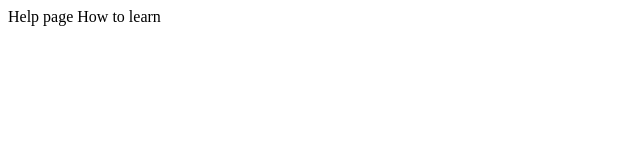
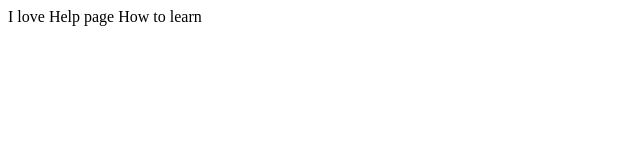
Before and after one commit to nkoropka/mate-test-repository, a plain HTML site: page help.html in a window 1280 px wide. Shown: the full height of the page, 0-640 px from the left. Drawn offline with Linux system fonts and the light colour scheme.

Commit message:
changed first list item to I love help page

```diff
--- a/help.html
+++ b/help.html
@@ -6,7 +6,7 @@
   <title>Document</title>
 </head>
 <body>
-  Help page
+  I love Help page
   How to learn
 </body>
 </html>
```
